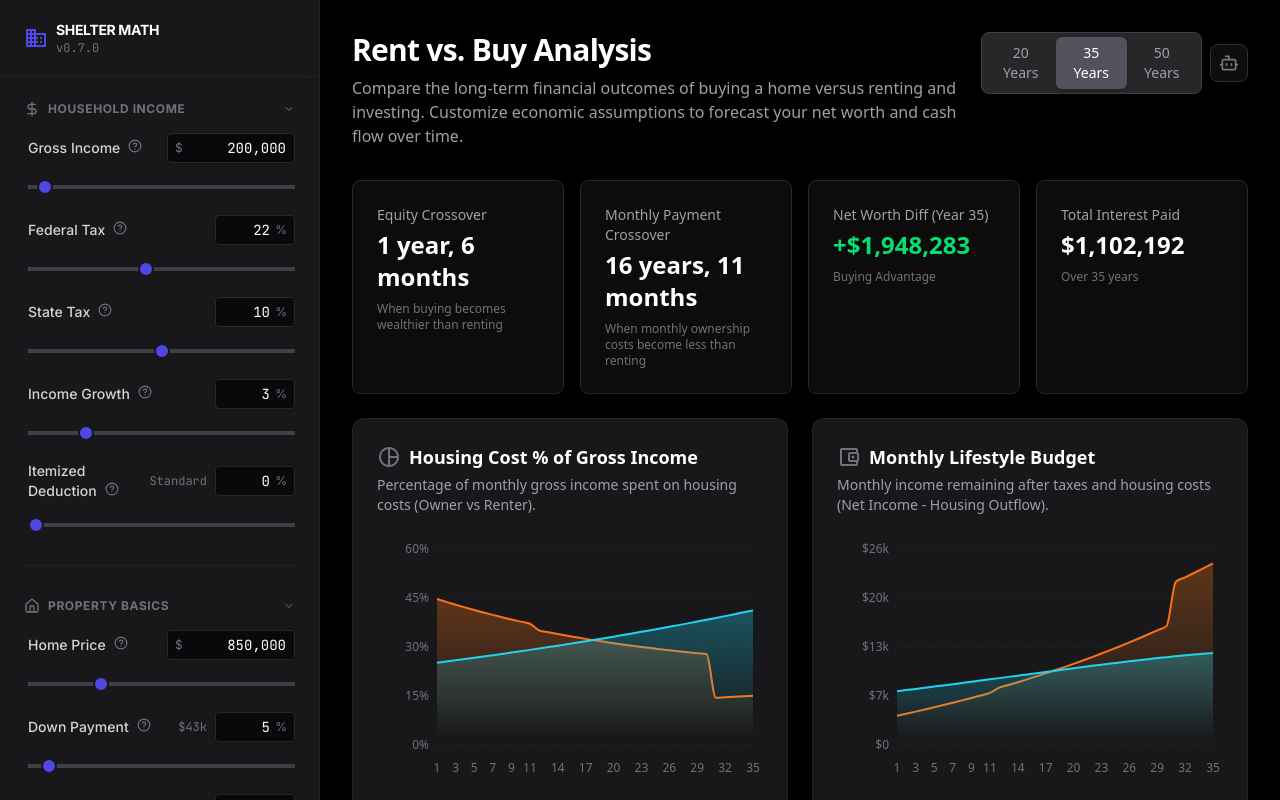
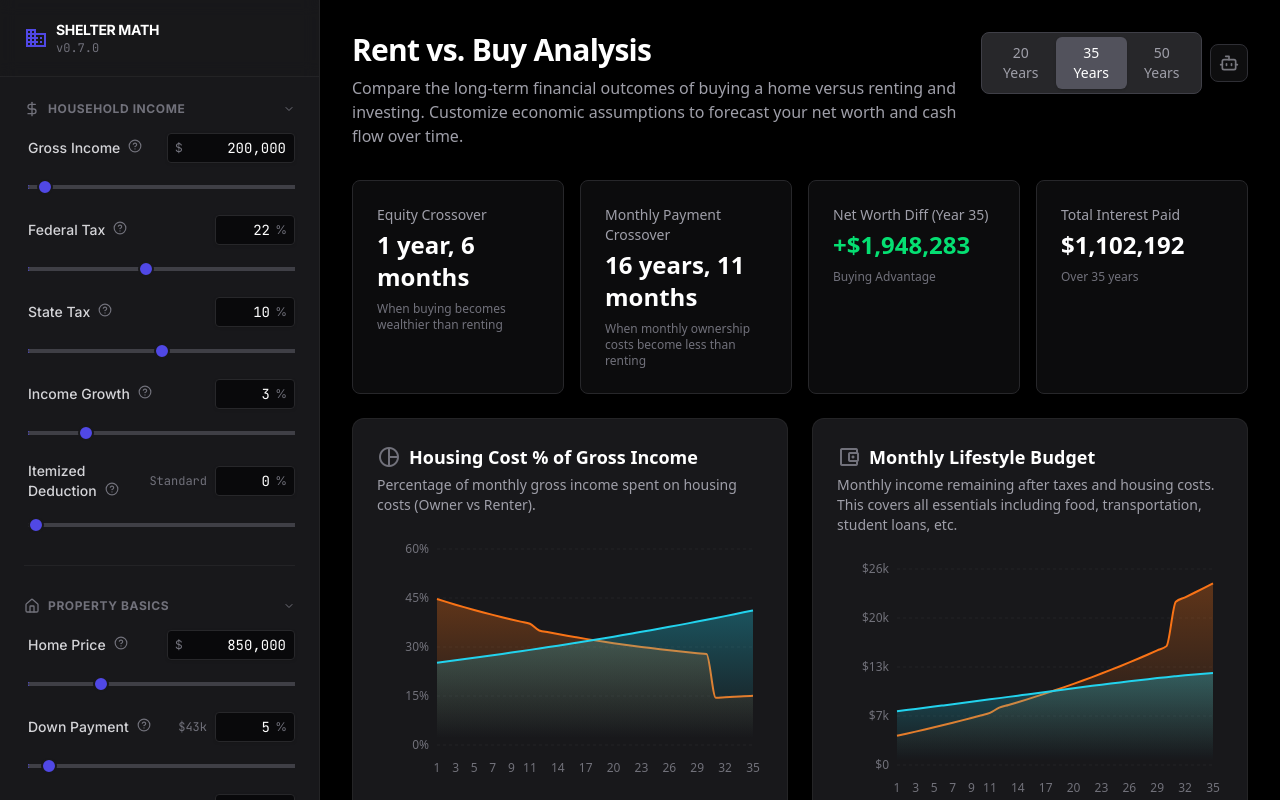
Before and after one commit to kiryltech/sheltermath, a Next.js app: page / in a window 1280 px wide. Built offline with nearby package versions, Linux system fonts and the light colour scheme.

Commit message:
Update Lifestyle Budget Chart description to include essentials

```diff
--- a/src/components/charts/LifestyleBudgetChart.tsx
+++ b/src/components/charts/LifestyleBudgetChart.tsx
@@ -59,7 +59,7 @@ export const LifestyleBudgetChart = () => {
             Monthly Lifestyle Budget
         </h3>
         <p className="text-sm text-zinc-400 mt-1">
-          Monthly income remaining after taxes and housing costs (Net Income - Housing Outflow).
+          Monthly income remaining after taxes and housing costs. This covers all essentials including food, transportation, student loans, etc.
         </p>
       </div>
 
```
